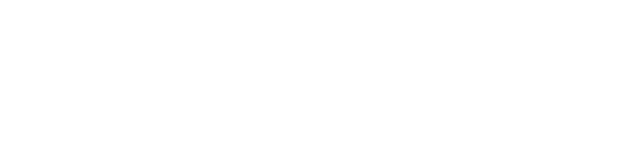
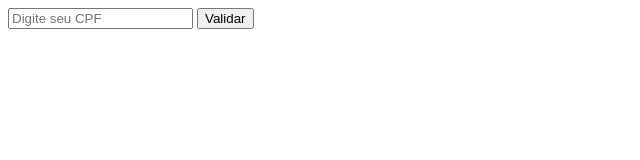
Before and after one commit to natieledpaula/Validar-CPF, a plain HTML site: page cpf.html in a window 1280 px wide. Shown: the whole page, without its empty margins (0-640 px from the left). Drawn offline with Linux system fonts and the light colour scheme.

Commit message:
Feito toda estrutura do HTML

```diff
--- a/cpf.html
+++ b/cpf.html
@@ -7,6 +7,13 @@
     <title>Validar CPF</title>
 </head>
 <body>
+    <div class="form_container">
+        <form action="" class="cpfForm" id="cpfForm">
+            <input type="text" name="cpf" id="cpf" placeholder="Digite seu CPF">
+            <button type="submit">Validar</button>
+            <div id="message" class="message"></div>
+        </form>
+    </div>
 
     <script src="cpf.js"></script>
 </body>
```
